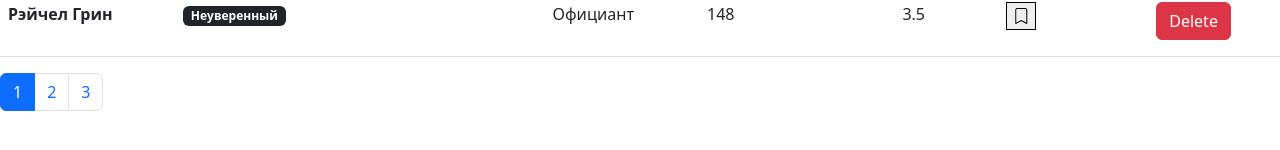
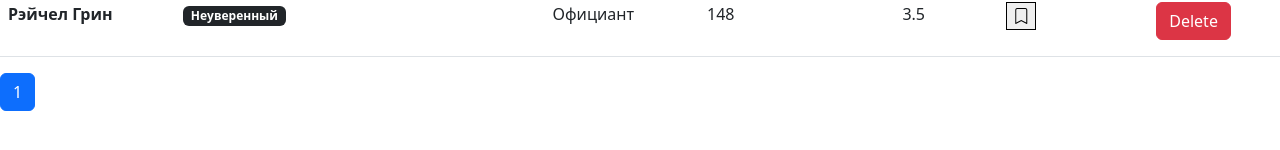
Before and after one commit to ElenaFrank/react-graduate-work_invalid, a React (Create React App) app: page / in a window 1280 px wide. Shown: the part 288-438 px from the top of the page. Built offline with nearby package versions, Linux system fonts and the light colour scheme.

Commit message:
add propType

```diff
--- a/package.json
+++ b/package.json
@@ -10,6 +10,7 @@
     "bootstrap-icons": "^1.9.1",
     "eslint": "^8.22.0",
     "lodash": "^4.17.21",
+    "prop-types": "^15.8.1",
     "react": "^18.2.0",
     "react-dom": "^18.2.0",
     "react-scripts": "5.0.1",
--- a/src/app.jsx
+++ b/src/app.jsx
@@ -58,7 +58,7 @@ function App() {
 
             }
             <Pagination
-                itemsCount = {count}
+                itemsCount = {"cnh"}
                 pageSize = {pageSize}
                 onPageChange = {handlePageChange}
                 currentPage = {currentPage}
--- a/src/components/pagination.jsx
+++ b/src/components/pagination.jsx
@@ -1,6 +1,7 @@
 /* eslint-disable jsx-a11y/anchor-is-valid */
 import React from 'react';
 import _ from 'lodash'
+import PropType from "prop-types"
 
 const Pagination = ({itemsCount, pageSize, onPageChange,currentPage}) => {
 
@@ -32,5 +33,11 @@ const Pagination = ({itemsCount, pageSize, onPageChange,currentPage}) => {
         </nav>
     )
 }
+Pagination.protoType = {
+    itemsCount:PropType.number.isRequired,
+    pageSize:PropType.number.isRequired,
+    onPageChange:PropType.func.isRequired,
+    currentPage:PropType.number.isRequired,
+}
 
 export default Pagination;
```
Also changed, not shown: 1 other file (tests, documents, lock files or other folders).
